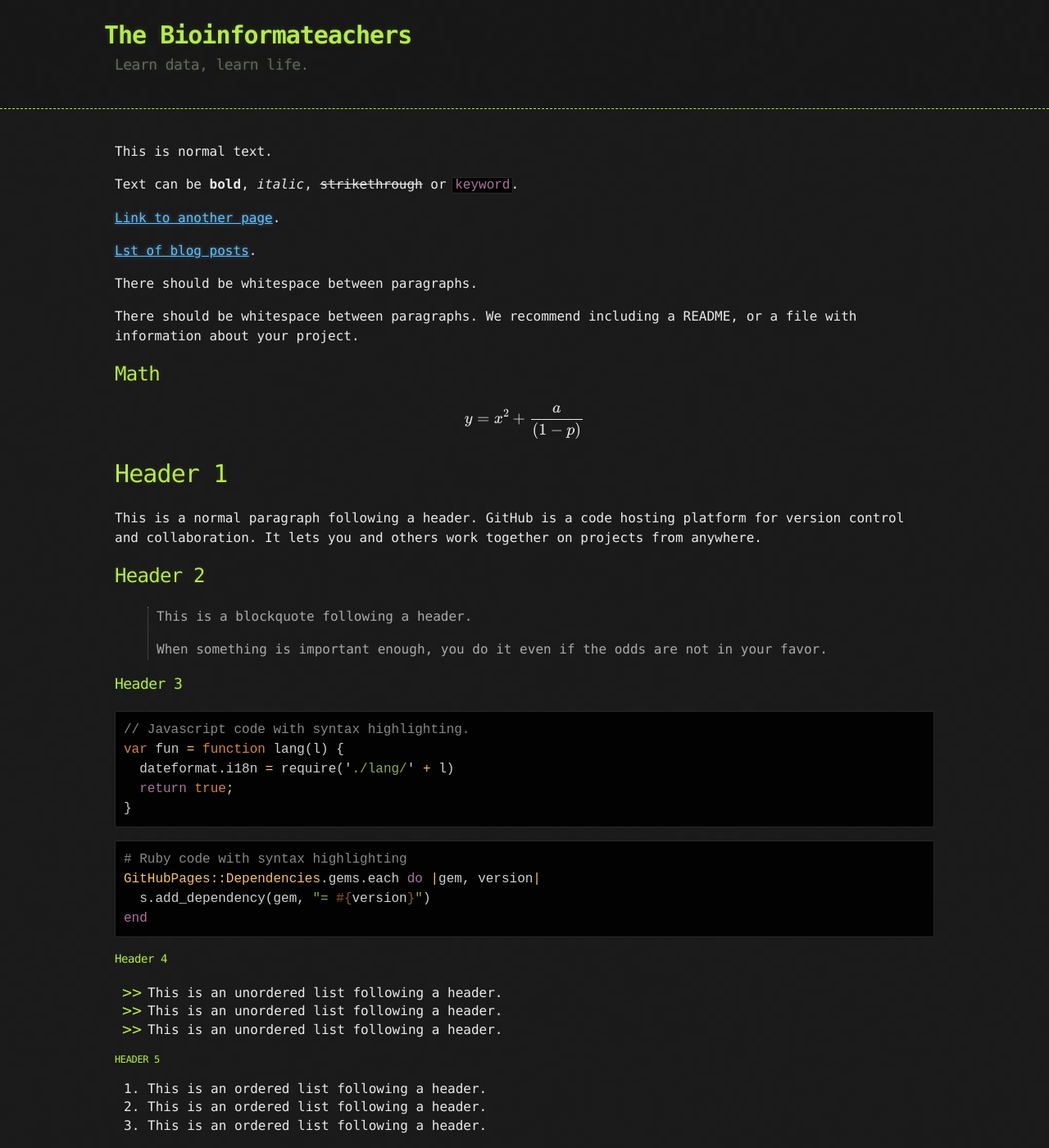
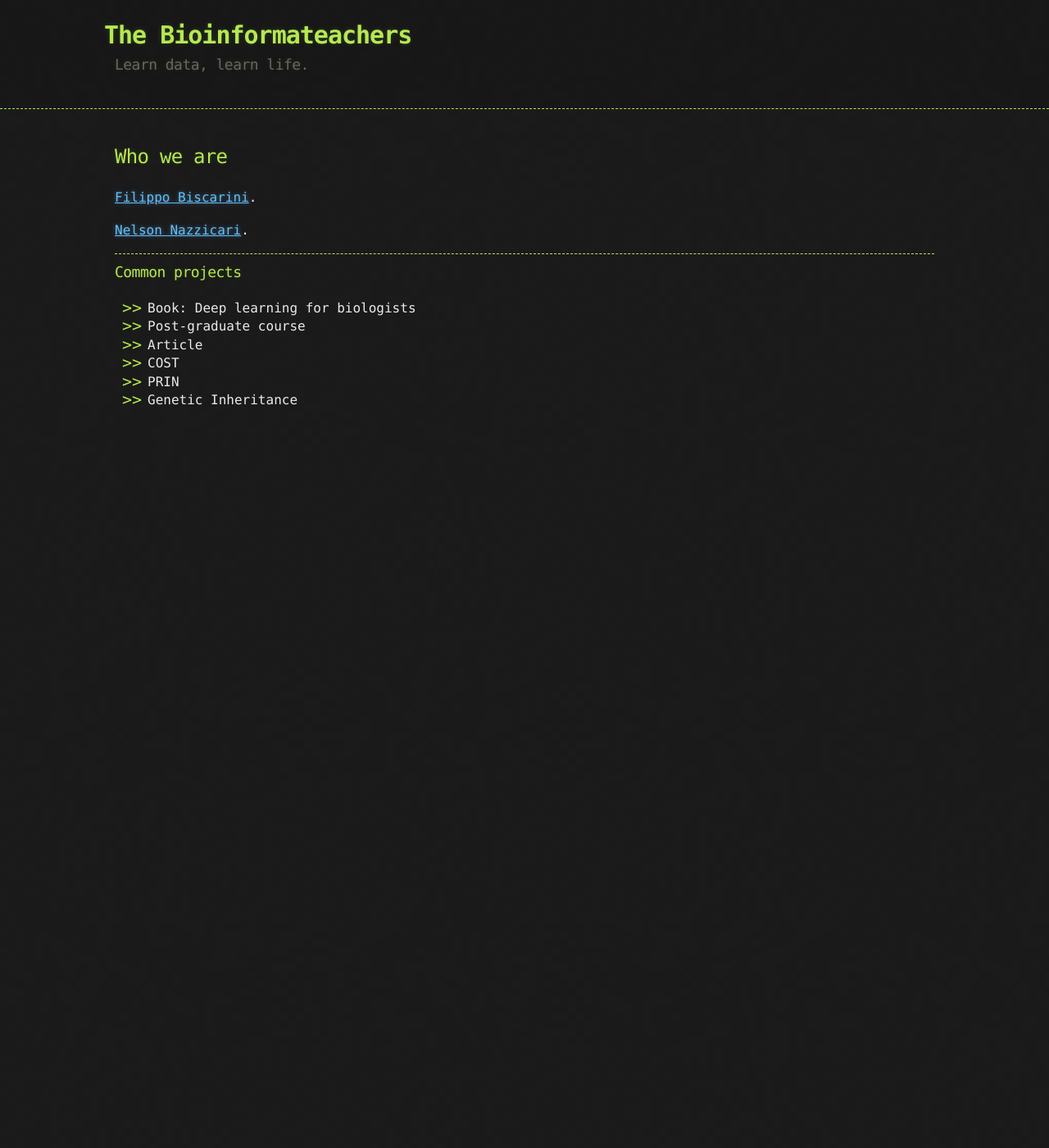
Before and after one commit to bioinformateachers/bioinformateachers.github.io, a Jekyll site: the page built from about.md, in a window 1280 px wide and 1400 px high. Shown: the whole window at 82% size. Built offline with Jekyll 4.4.1, drawn with Linux system fonts in a browser that asks for light colours; formulas are drawn with MathJax 3; our own code applies the rules of GitHub Pages for plain Markdown files; some of the changed text lies outside the part shown.

Commit message:
updated about page

````diff
--- a/about.md
+++ b/about.md
@@ -2,133 +2,20 @@
 layout: default
 ---
 
-This is normal text.
+## Who we are
 
-Text can be **bold**, _italic_, ~~strikethrough~~ or `keyword`.
+[Filippo Biscarini](./filippo.html).
 
-[Link to another page](./another-page.html).
-
-[Lst of blog posts](./blog.html).
-
-There should be whitespace between paragraphs.
-
-There should be whitespace between paragraphs. We recommend including a README, or a file with information about your project.
-
-## Math
-
-$$
-y = x^2 + \frac{a}{(1-p)}
-$$
+[Nelson Nazzicari](./).
 
 
-# Header 1
+***
 
-This is a normal paragraph following a header. GitHub is a code hosting platform for version control and collaboration. It lets you and others work together on projects from anywhere.
+### Common projects
 
-## Header 2
-
-> This is a blockquote following a header.
->
-> When something is important enough, you do it even if the odds are not in your favor.
-
-### Header 3
-
-```js
-// Javascript code with syntax highlighting.
-var fun = function lang(l) {
-  dateformat.i18n = require('./lang/' + l)
-  return true;
-}
-```
-
-```ruby
-# Ruby code with syntax highlighting
-GitHubPages::Dependencies.gems.each do |gem, version|
-  s.add_dependency(gem, "= #{version}")
-end
-```
-
-#### Header 4
-
-*   This is an unordered list following a header.
-*   This is an unordered list following a header.
-*   This is an unordered list following a header.
-
-##### Header 5
-
-1.  This is an ordered list following a header.
-2.  This is an ordered list following a header.
-3.  This is an ordered list following a header.
-
-###### Header 6
-
-| head1        | head two          | three |
-|:-------------|:------------------|:------|
-| ok           | good swedish fish | nice  |
-| out of stock | good and plenty   | nice  |
-| ok           | good `oreos`      | hmm   |
-| ok           | good `zoute` drop | yumm  |
-
-### There's a horizontal rule below this.
-
-* * *
-
-### Here is an unordered list:
-
-*   Item foo
-*   Item bar
-*   Item baz
-*   Item zip
-
-### And an ordered list:
-
-1.  Item one
-1.  Item two
-1.  Item three
-1.  Item four
-
-### And a nested list:
-
-- level 1 item
-  - level 2 item
-  - level 2 item
-    - level 3 item
-    - level 3 item
-- level 1 item
-  - level 2 item
-  - level 2 item
-  - level 2 item
-- level 1 item
-  - level 2 item
-  - level 2 item
-- level 1 item
-
-### Small image
-
-![Octocat](https://github.githubassets.com/images/icons/emoji/octocat.png)
-
-### Large image
-
-![Branching](https://guides.github.com/activities/hello-world/branching.png)
-
-
-### Definition lists can be used with HTML syntax.
-
-<dl>
-<dt>Name</dt>
-<dd>Godzilla</dd>
-<dt>Born</dt>
-<dd>1952</dd>
-<dt>Birthplace</dt>
-<dd>Japan</dd>
-<dt>Color</dt>
-<dd>Green</dd>
-</dl>
-
-```
-Long, single-line code blocks should not wrap. They should horizontally scroll if they are too long. This line should be long enough to demonstrate this.
-```
-
-```
-The final element.
-```
+- Book: Deep learning for biologists
+- Post-graduate course
+- Article
+- COST
+- PRIN
+- Genetic Inheritance
````
